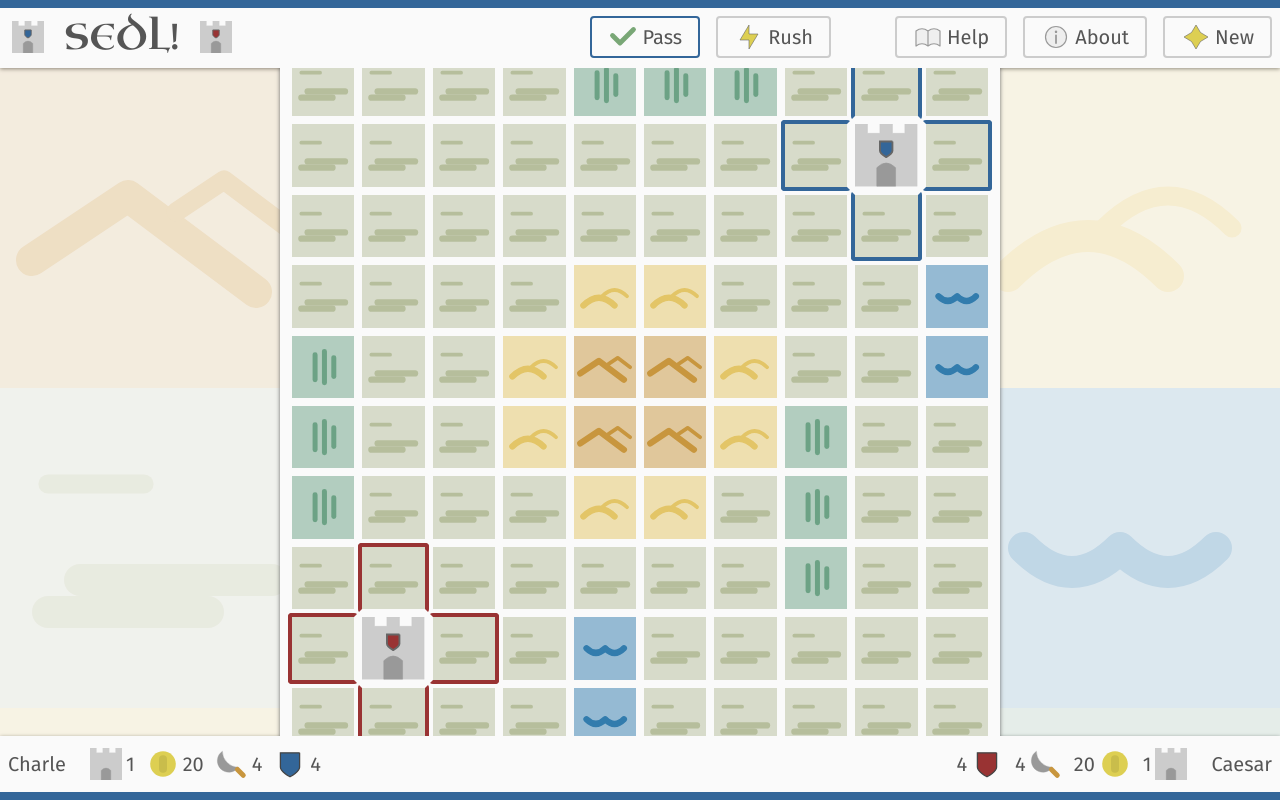
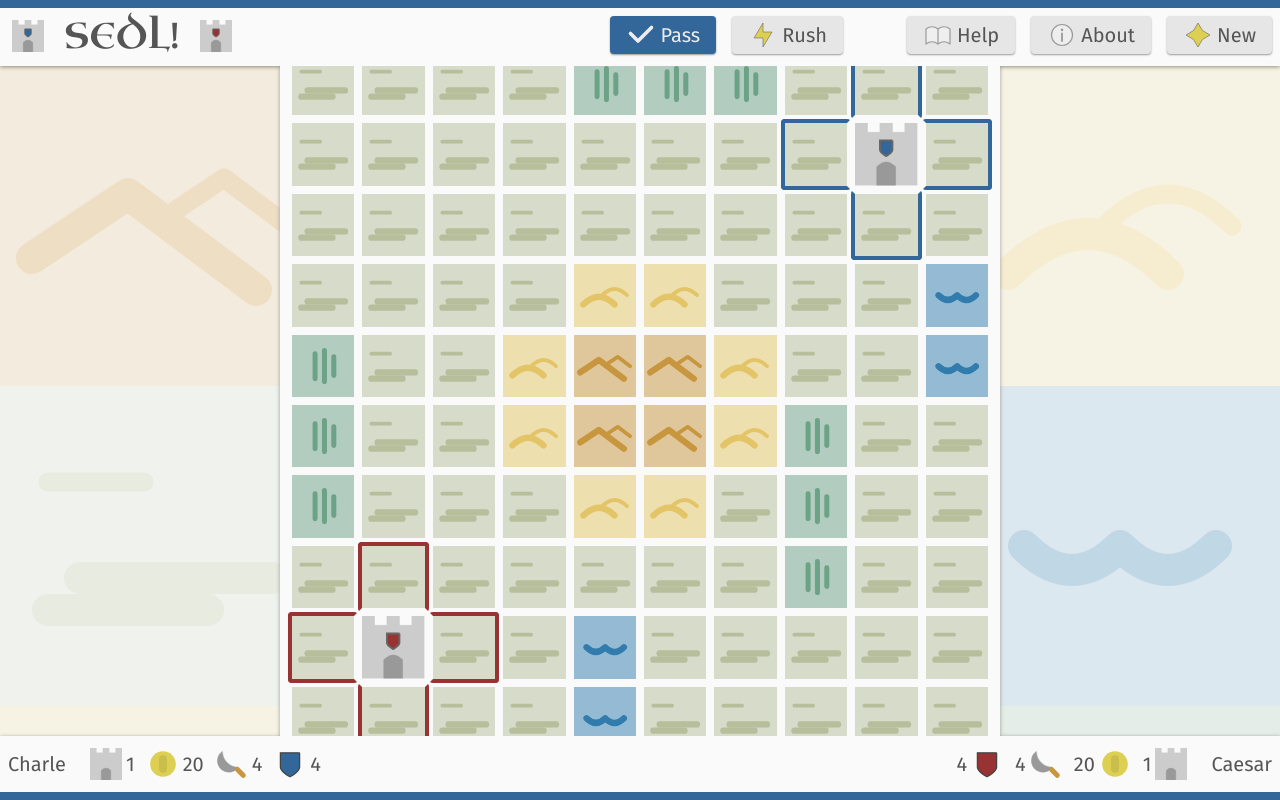
Before and after one commit to acarrara/sedl, an Angular app: page / in a window 1280 px wide. Built offline with nearby package versions, Linux system fonts and the light colour scheme.

Commit message:
add buttons style per lord color

```diff
--- a/src/app/actions/actions.component.html
+++ b/src/app/actions/actions.component.html
@@ -4,7 +4,7 @@
         <span>Pass</span>
       </span>
 </button>
-<button class="button" (click)="game.rush(); clicked()" [disabled]="!lord.canRush()">
+<button class="button  button--default" (click)="game.rush(); clicked()" [disabled]="!lord.canRush()">
        <span class="button__content">
         <se-cell seed="l" class="cell  cell--icon"></se-cell>
         <span>Rush</span>
--- a/src/app/board/game.component.html
+++ b/src/app/board/game.component.html
@@ -2,7 +2,7 @@
   <se-controls side="top" [attr.data-collapsed]="collapsed">
     <div  class="controls__menu-container">
       <se-logo></se-logo>
-      <button class="button  button--small  controls__menu" (click)="toggleMenu()">
+      <button class="button  button--default  button--small  controls__menu" (click)="toggleMenu()">
         <se-cell class="cell  cell--icon" seed="r"></se-cell>
       </button>
     </div>
--- a/src/app/modal/modal.component.html
+++ b/src/app/modal/modal.component.html
@@ -1,8 +1,8 @@
 <div class="modal-container" id="{{name}}-modal">
   <aside class="modal  modal--{{size}}">
     <header class="modal__header">
-      <se-logo class="modal__title"></se-logo>
-      <a href="#" class="button  button--small">
+      <se-logo></se-logo>
+      <a href="#" class="button  button--default  button--small">
         <se-cell class="cell  cell--icon" seed="e"></se-cell>
       </a>
     </header>
--- a/src/app/support/support.component.html
+++ b/src/app/support/support.component.html
@@ -1,16 +1,16 @@
 <div>
-  <a class="button" href="#help-modal" (click)="clicked()">
+  <a class="button  button--default" href="#help-modal" (click)="clicked()">
     <span class="button__content">
       <se-cell seed="q" class="cell  cell--icon"></se-cell>
       <span>Help</span>
     </span>
   </a>
-  <a class="button" href="#about-modal" (click)="clicked()">
+  <a class="button  button--default" href="#about-modal" (click)="clicked()">
     <span class="button__content">
       <se-cell seed="i" class="cell  cell--icon"></se-cell>
       <span>About</span></span>
   </a>
-  <a class="button" href="#new-modal" (click)="clicked()">
+  <a class="button  button--default" href="#new-modal" (click)="clicked()">
        <span class="button__content">
         <se-cell seed="n" class="cell  cell--icon"></se-cell>
         <span>New</span>
--- a/src/index.html
+++ b/src/index.html
@@ -64,8 +64,7 @@
             stroke="#444"></path>
     </symbol>
     <symbol id="o" viewBox="0 0 100 100">
-      <path d="M15 45 l 25 25 l 45 -45" stroke-width="16" stroke="#79a776" stroke-linecap="round"
-            stroke-linejoin="round"></path>
+      <path d="M15 45 l 25 25 l 45 -45" stroke-width="12" stroke="#ededed" stroke-linecap="round" stroke-linejoin="round"></path>
     </symbol>
     <symbol id="l" viewBox="0 0 100 100">
       <path d="M50 10 l -30 50 h 30 v 30 l 30 -50 h -30 v -30" stroke-width="2" stroke="#666" fill="#ddcf52"></path>
--- a/src/style/_buttons.scss
+++ b/src/style/_buttons.scss
@@ -1,9 +1,13 @@
 .button {
   @include font-family-fira();
   display: inline-block;
+
   font-size: 1em;
-  border: $border-color solid $spacing-xs;
+  line-height: 1.15;
+
+  border: none;
   border-radius: $spacing-s;
+
   padding: $spacing-s $spacing-l;
 
   text-decoration: none;
@@ -11,32 +15,70 @@
   cursor: pointer;
 
   @include transition-fast();
-  background-color: $primary-color-background;
+  @include small-shadow();
 
-  &:hover {
-    background-color: darken($primary-color-background, 10%);
+  @include lord-color();
+  background-color: var(--lord-color);
+
+  &:hover, &[disabled] {
+    @include lord-color("hover");
+    background-color: var(--lord-color-hover);
   }
 
   &:active {
-    background-color: darken($primary-color-background, 20%);
+    @include lord-color("active");
+    background-color: var(--lord-color-active);
   }
 
   &:focus {
+    --saturation-delta-focus: 25%;
+    --lightness-delta-focus: 35%;
+
     outline: 0;
-    box-shadow: 0 0 $spacing-s $spacing-s darken($primary-color-background, 40%);
+
+    @include lord-color("focus");
+    box-shadow: 0 0 0 $spacing-s var(--lord-color-focus);
+
   }
 
   &[disabled] {
-    background-color: $text-color-disabled;
     color: $background-color-disabled;
+    box-shadow: none;
 
     cursor: not-allowed;
   }
 }
 
+.button--default {
+  --lightness-delta: 50%;
+  --saturation-delta: -50%;
+
+  &:hover, &[disabled] {
+    --lightness-delta-hover: 40%;
+    --saturation-delta-hover: -50%;
+  }
+
+  &:active {
+    --lightness-delta-active: 30%;
+    --saturation-delta-active: -50%;
+  }
+}
+
 .button--primary {
+  --saturation-delta: 0%;
+  --lightness-delta: 0%;
 
-  border: $spacing-xs solid var(--lord-color, $primary-color-background);
+  color: $background-color;
+
+  &:hover {
+    --saturation-delta-hover: -10%;
+    --lightness-delta-hover: -10%;
+  }
+
+  &:active {
+    --saturation-delta-active: -15%;
+    --lightness-delta-active: -15%;
+  }
 }
 
 .button + .button {
@@ -58,16 +100,23 @@
     width: 100%;
     border-radius: 0;
     flex-basis: initial;
-    border: 0;
+
+    box-shadow: none;
+
+    &.button--default {
+      --lightness-delta: 60%;
+    }
   }
 
   .button + .button {
     margin-left: 0;
   }
-
 }
 
 .button--small {
   width: initial;
+
   padding: $spacing-s;
+
+  background-color: initial;
 }
--- a/src/style/_decisions.scss
+++ b/src/style/_decisions.scss
@@ -6,7 +6,9 @@ $f-color-foreground: #6ca285;
 
 $lords: (
   c1,
-  c2
+  c2,
+  c3,
+  c4
 );
 
 $impregnable-color: #ddcf52;
@@ -25,7 +27,7 @@ $text-color-disabled: #dfdfdf;
 $background-color-disabled: #888;
 
 $background-color: #ededed;
-$shadow-color: #666;
+$shadow-color: #999;
 
 $primary-color-background: #fafafa;
 
@@ -38,6 +40,7 @@ $w-color-foreground: #327cad;
 $f-color-foreground: #6ca285;
 
 $spacing-unit: 1px;
+$spacing-xxs: 1 * $spacing-unit;
 $spacing-xs: 2 * $spacing-unit;
 $spacing-s: 4 * $spacing-unit;
 $spacing-m: 8 * $spacing-unit;
@@ -49,14 +52,20 @@ $spacing-s-vw: 15vw;
 $spacing-m-vw: 30vw;
 $spacing-l-vw: 60vw;
 
-@mixin lord-color() {
-  --lord-color: hsl(var(--lord-hue), var(--saturation, 50%), var(--light, 40%));
-}
+$saturation-base: 50%;
+$lightness-base: 40%;
+
+@mixin lord-color($variant: "") {
+  @if($variant != "") {
+    --lord-color-#{$variant}: hsl(var(--lord-hue), calc(#{$saturation-base} + var(--saturation-delta-#{$variant}, 0%)), calc(#{$lightness-base} + var(--lightness-delta-#{$variant}, 0%)));
+  } @else {
+    --lord-color: hsl(var(--lord-hue), calc(#{$saturation-base} + var(--saturation-delta, 0%)), calc(#{$lightness-base} + var(--lightness-delta, 0%)));
+  }}
 
 .colorful {
   @include lord-color();
 
   @each $lord-id in $lords {
-    --#{$lord-id}-color: hsl(var(--#{$lord-id}-hue), var(--saturation, 50%), var(--light, 40%));
+    --#{$lord-id}-color: hsl(var(--#{$lord-id}-hue), var(--saturation-delta, #{$saturation-base}), var(--lightness-delta, #{$lightness-base}));
   }
 }
--- a/src/style/_modals.scss
+++ b/src/style/_modals.scss
@@ -46,17 +46,6 @@
   @include lord-color();
 
   border-top: $spacing-m solid var(--lord-color);
-
-  & .button {
-    border: none;
-    box-shadow: none;
-    background-color: transparent;
-  }
-}
-
-.modal__title {
-  display: block;
-  align-self: center;
 }
 
 .modal__container {
--- a/src/style/_utilities.scss
+++ b/src/style/_utilities.scss
@@ -19,6 +19,10 @@
   box-shadow: 0 $spacing-s $spacing-s 0 $shadow-color;
 }
 
+@mixin small-shadow() {
+  box-shadow: 0 $spacing-xxs $spacing-xs 0 $shadow-color;
+}
+
 @mixin full-screen() {
   width: 100vw;
   height: 100vh;
```
